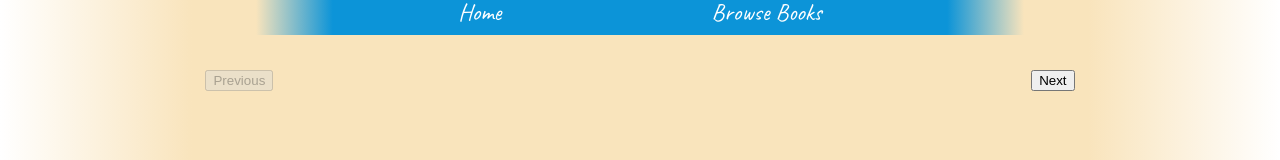
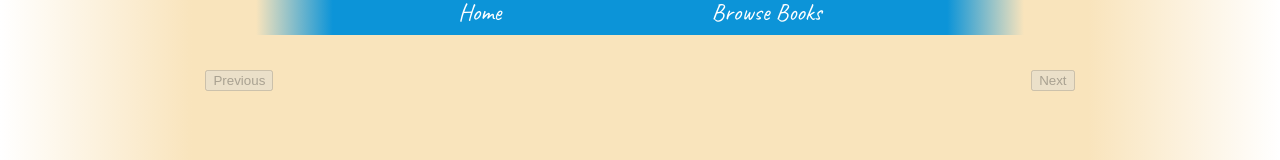
Before and after one commit to hewitson-j/memory-repository, a React (Vite) app: page /book/1 in a window 1280 px wide. Shown: the part 195-355 px from the top of the page. Built offline with nearby package versions, Linux system fonts and the light colour scheme; a web font is replaced by a local one.

Commit message:
Added checker for next/prev buttons in single-page books.

```diff
--- a/src/components/Book.tsx
+++ b/src/components/Book.tsx
@@ -16,6 +16,8 @@ export default function Book() {
 
   const [isPrevDisabled, setIsPrevDisabled] = useState(true);
   const [isNextDisabled, setIsNextDisabled] = useState(false);
+
+  const isButtonDisabled = !entry?.images;
 
   const handlePrev = () => {
     if (currentImage > 0) {
@@ -54,7 +56,10 @@ export default function Book() {
       <h3>{entry?.title}</h3>
       <p>{entry?.description}</p>
       <div className="image-carousel">
-        <button disabled={isPrevDisabled} onClick={handlePrev}>
+        <button
+          disabled={isPrevDisabled || isButtonDisabled}
+          onClick={handlePrev}
+        >
           Previous
         </button>
         <img
@@ -62,7 +67,10 @@ export default function Book() {
           alt={entry?.title}
           title={entry?.title}
         />
-        <button disabled={isNextDisabled} onClick={handleNext}>
+        <button
+          disabled={isNextDisabled || isButtonDisabled}
+          onClick={handleNext}
+        >
           Next
         </button>
       </div>
```
